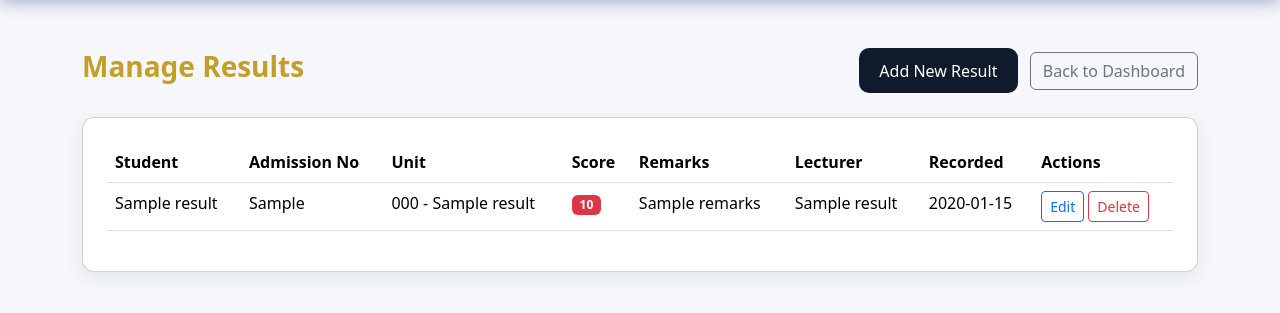
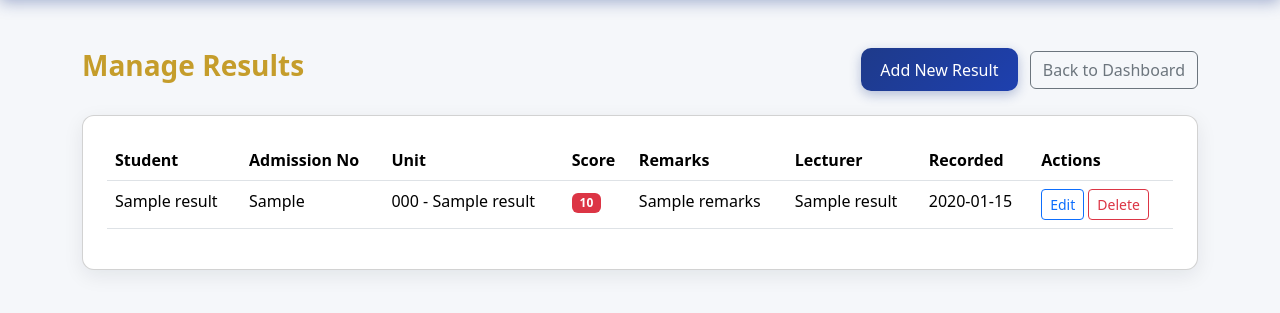
Before and after one commit to HBIUCAMPUS/HBIU-UNIVERSITY-PORTAL, a Flask app: template templates/admin_results.html in a window 1280 px wide. Shown: the part 90-403 px from the top of the page. Run offline with Flask 3, Linux system fonts and the light colour scheme; the template is opened without the code that fills it: most values are stand-ins (such as "Sample title", 1, 10 or a date in 2020).

Commit message:
Update admin_results.html

```diff
--- a/templates/admin_results.html
+++ b/templates/admin_results.html
@@ -3,7 +3,7 @@
 <div class="d-flex justify-content-between align-items-center mb-4">
     <h3 class="gold-text">Manage Results</h3>
     <div>
-        <a href="{{ url_for('admin_results_add') }}" class="btn btn-gold me-2">Add New Result</a>
+        <a href="{{ url_for('admin_results_add') }}" class="btn btn-royal-blue me-2">Add New Result</a>
         <a href="{{ url_for('admin_dashboard') }}" class="btn btn-outline-secondary">Back to Dashboard</a>
     </div>
 </div>
```
